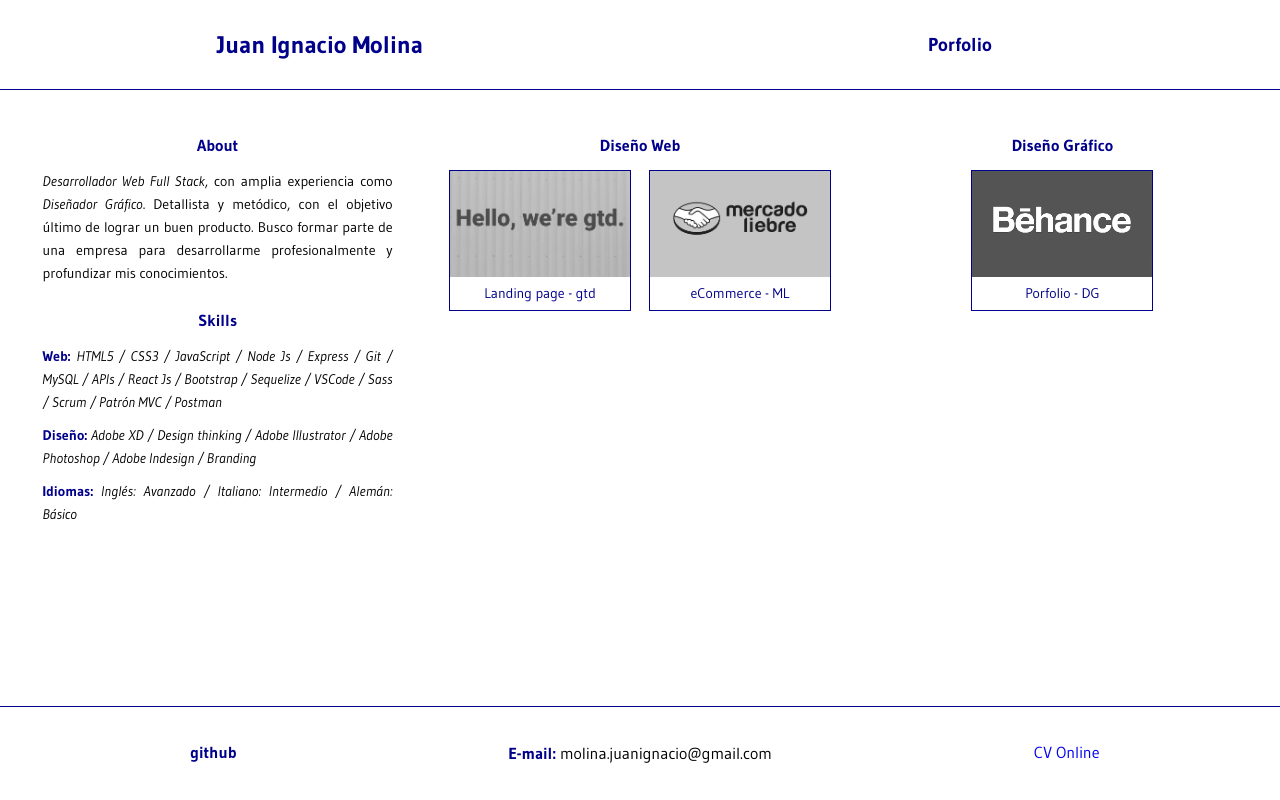
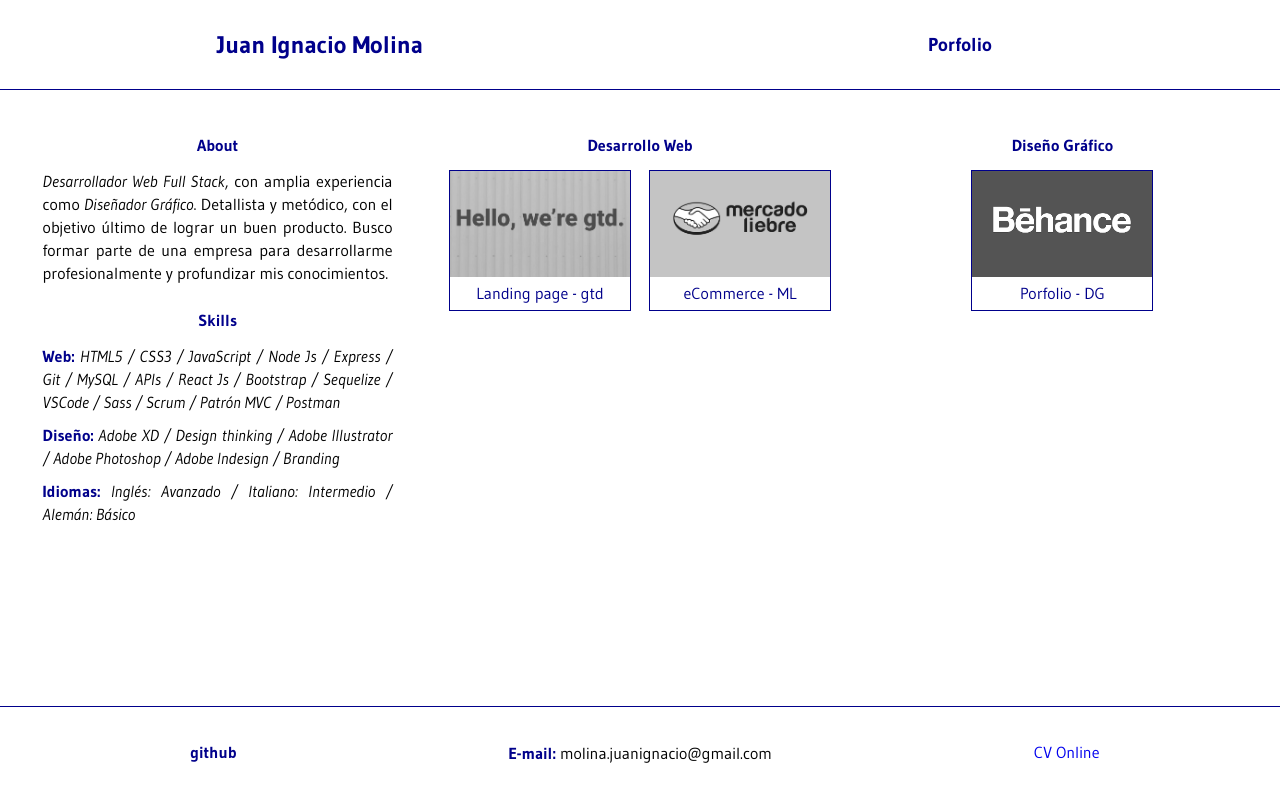
Before and after one commit to molinajuan/molinajuan.github.io, a plain HTML site: page index.html in a window 1280 px wide. Drawn offline with Linux system fonts and the light colour scheme.

Commit message:
ajuste de tamaños de la tipografía

```diff
--- a/index.html
+++ b/index.html
@@ -46,7 +46,7 @@
         </section>
         <section id="work">
             <article>
-                <h4>Diseño Web</h4>
+                <h4>Desarrollo Web</h4>
                 <div class="proyecto">
                     <a href="https://molinajuan.github.io/gtd_landing_page/">
                         <img src="/media/img/gtd_lp_preview_4x3_b.jpg" alt="proyecto gtd">
--- a/media/css/style.css
+++ b/media/css/style.css
@@ -12,6 +12,7 @@ body {
 h4 {
     color: darkblue;
     margin: 15px 0;
+    font-size: 16px;
 }
 
 b {
@@ -20,6 +21,7 @@ b {
 
 p {
     line-height: 23px;
+    font-size: 16px;
 }
 
 /* ----- Estilos del header ----- */
@@ -95,7 +97,6 @@ main p {
     margin: auto;
     padding: 0 10px 10px 10px;
     display: block;
-    font-size: 14px;
     max-width: 350px;
     text-align: justify;
 }
```
